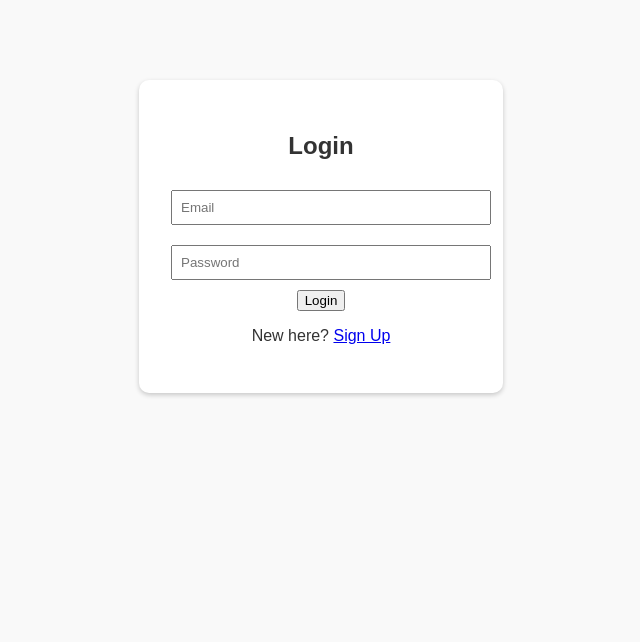
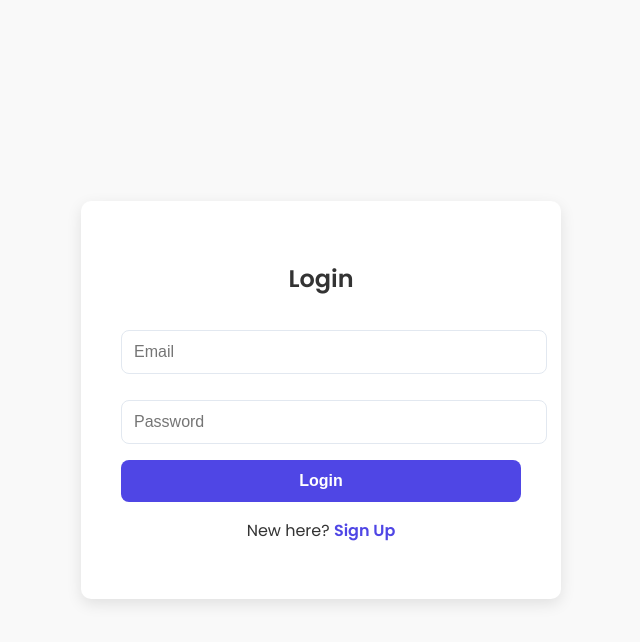
Before and after one commit to nikhilgupta738/ai-employability-coach, a plain HTML site: page public/login.html in a window 1280 px wide. Shown: the whole page, without its empty margins (319-959 px from the left). Drawn offline with Linux system fonts and the light colour scheme.

Commit message:
enhance styling and layout: add CSS variables, improve button interactions, and update login/signup box design; include Google Fonts and favicon in HTML files

```diff
--- a/public/css/style.css
+++ b/public/css/style.css
@@ -1,9 +1,29 @@
+:root {
+  --primary-color: #4f46e5;
+  --secondary-color: #f9f9f9;
+  --accent-color: #8b5cf6;
+  --text-color: #333;
+  --background-color: #f1f5f9;
+  --card-background: #ffffff;
+}
+
 body {
-  font-family: Arial, sans-serif;
+  display: flex;
+  flex-direction: column;
+  min-height: 100vh;
+  font-family: 'Poppins', sans-serif;
   margin: 0;
   background: #f9f9f9;
   color: #333;
   text-align: center;
+}
+
+main {
+  flex-grow: 1;
+  display: flex;
+  justify-content: center;
+  align-items: center;
+  padding: 2rem;
 }
 
 header {
@@ -23,6 +43,7 @@ header nav a {
 }
 
 .btn {
+  transition: all 0.3s ease;
   display: inline-block;
   padding: 10px 20px;
   margin-top: 1rem;
@@ -32,34 +53,117 @@ header nav a {
   text-decoration: none;
 }
 
+.btn:hover {
+  transform: translateY(-2px);
+  box-shadow: 0 4px 6px rgba(0, 0, 0, 0.1);
+}
+
+/* ... other styles from previous steps ... */
+
+/* Login/Signup Box Styling */
 .login-box {
-  max-width: 300px;
-  margin: 5rem auto;
-  padding: 2rem;
-  background: white;
+  background-color: var(--card-background);
   border-radius: 10px;
-  box-shadow: 0 2px 5px rgba(0,0,0,0.2);
+  box-shadow: 0 5px 15px rgba(0, 0, 0, 0.1);
+  padding: 2.5rem;
+  max-width: 400px;
+  width: 90%;
+  text-align: center;
+}
+
+.login-box h2 {
+  color: var(--text-color);
+  font-weight: 600;
+  margin-bottom: 1.5rem;
 }
 
 .login-box input {
+  width: 100%;
+  padding: 12px;
+  margin-bottom: 1rem;
+  border: 1px solid #e2e8f0;
+  border-radius: 8px;
+  font-size: 1rem;
+  transition: all 0.3s ease;
+}
+
+.login-box input:focus {
+  outline: none;
+  border-color: var(--primary-color);
+  box-shadow: 0 0 0 3px rgba(79, 70, 229, 0.2);
+}
+
+.login-box button {
+  width: 100%;
+  padding: 12px;
+  font-size: 1rem;
+  font-weight: 600;
+  cursor: pointer;
+  border: none;
+  border-radius: 8px;
+  background-color: var(--primary-color);
+  color: white;
+  transition: all 0.3s ease;
+}
+
+.login-box button:hover {
+  background-color: var(--accent-color);
+  transform: translateY(-2px);
+  box-shadow: 0 4px 6px rgba(0, 0, 0, 0.1);
+}
+
+.login-box p {
+  margin-top: 1rem;
+  color: var(--text-color);
+}
+
+.login-box a {
+  color: var(--primary-color);
+  text-decoration: none;
+  font-weight: 600;
+  transition: color 0.3s ease;
+}
+
+.login-box a:hover {
+  color: var(--accent-color);
+}
+
+input {
+  border: 1px solid #ddd;
+  border-radius: 5px;
   width: 100%;
   margin: 10px 0;
   padding: 8px;
 }
 
+textarea {
+  border: 1px solid #ddd;
+  border-radius: 5px;
+  width: 100%;
+  margin: 10px 0;
+  padding: 8px;
+  resize: vertical;
+}
 /* Progress Bar Styles */
 .progress-bar-container {
-    width: 100%;
-    background-color: #e0e0e0;
-    border-radius: 5px;
-    margin-top: 1rem;
-    height: 10px;
+  height: 15px; /* Taller progress bar */
+  background-color: #e0e0e0;
+  border-radius: 10px;
+  overflow: hidden;
+  margin-top: 1rem;
 }
 
 #progress-bar {
-    height: 100%;
-    background-color: #4f46e5;
-    border-radius: 5px;
-    width: 0%;
-    transition: width 0.4s ease-in-out;
+  height: 100%;
+  background-color: var(--accent-color);
+  transition: width 0.5s ease-in-out; /* Smoother animation */
 }
+
+#interviewContainer, #finalReport {
+  background-color: var(--card-background);
+  border-radius: 10px;
+  padding: 2rem;
+  box-shadow: 0 4px 8px rgba(0,0,0,0.1);
+  max-width: 800px;
+  width: 100%;
+}
--- a/public/login.html
+++ b/public/login.html
@@ -5,18 +5,32 @@
     <meta name="viewport" content="width=device-width, initial-scale=1.0" />
     <title>Login | AI Coach</title>
     <link rel="stylesheet" href="css/style.css" />
+    <link rel="icon" type="image/x-icon" href="img/favicon.jpg" />
+    <link rel="preconnect" href="https://fonts.googleapis.com" />
+    <link rel="preconnect" href="https://fonts.gstatic.com" crossorigin />
+    <link
+      href="https://fonts.googleapis.com/css2?family=Poppins:wght@400;600&display=swap"
+      rel="stylesheet"
+    />
   </head>
   <body>
+    <main>
       <div class="login-box">
         <h2 id="formTitle">Login</h2>
         <form id="authForm">
           <input type="text" id="name" placeholder="Name" />
-        <input type="email" id="email" placeholder="Email" required/>
-        <input type="password" id="password" placeholder="Password" required/>
+          <input type="email" id="email" placeholder="Email" required />
+          <input
+            type="password"
+            id="password"
+            placeholder="Password"
+            required
+          />
           <button type="submit">Login</button>
         </form>
         <p id="toggleForm">New here? <a href="#">Sign Up</a></p>
       </div>
+    </main>
 
     <script>
       const form = document.getElementById("authForm");
@@ -27,24 +41,25 @@
       let isLogin = true; // State variable to track form type
 
       // Toggle between login and sign-up
-      toggleLink.addEventListener('click', (e) => {
+      toggleLink.addEventListener("click", (e) => {
         e.preventDefault();
         isLogin = !isLogin;
         if (isLogin) {
-          formTitle.textContent = 'Login';
-          nameInput.style.display = 'none'; // Hide name input for login
-          form.querySelector('button').textContent = 'Login';
+          formTitle.textContent = "Login";
+          nameInput.style.display = "none"; // Hide name input for login
+          form.querySelector("button").textContent = "Login";
           toggleLink.innerHTML = 'New here? <a href="#">Sign Up</a>';
         } else {
-          formTitle.textContent = 'Sign Up';
-          nameInput.style.display = 'block'; // Show name input for sign-up
-          form.querySelector('button').textContent = 'Sign Up';
-          toggleLink.innerHTML = 'Already have an account? <a href="#">Login</a>';
+          formTitle.textContent = "Sign Up";
+          nameInput.style.display = "block"; // Show name input for sign-up
+          form.querySelector("button").textContent = "Sign Up";
+          toggleLink.innerHTML =
+            'Already have an account? <a href="#">Login</a>';
         }
       });
 
       // Initially hide name input
-      nameInput.style.display = 'none';
+      nameInput.style.display = "none";
 
       form.addEventListener("submit", async (e) => {
         e.preventDefault();
@@ -54,12 +69,14 @@
         const name = document.getElementById("name").value;
 
         const data = isLogin ? { email, password } : { name, email, password };
-        const url = isLogin ? 'http://localhost:5000/api/auth/login' : 'http://localhost:5000/api/auth/register';
+        const url = isLogin
+          ? "http://localhost:5000/api/auth/login"
+          : "http://localhost:5000/api/auth/register";
 
         try {
           const response = await fetch(url, {
-            method: 'POST',
-            headers: { 'Content-Type': 'application/json' },
+            method: "POST",
+            headers: { "Content-Type": "application/json" },
             body: JSON.stringify(data),
           });
 
@@ -68,22 +85,22 @@
           if (response.ok) {
             alert(result.msg);
             if (isLogin) {
-              localStorage.setItem('user', JSON.stringify(result.user));
-              window.location.href = 'dashboard.html';
+              localStorage.setItem("user", JSON.stringify(result.user));
+              window.location.href = "dashboard.html";
             } else {
               // After successful sign-up, switch to login form
               isLogin = true;
-              formTitle.textContent = 'Login';
-              nameInput.style.display = 'none';
-              form.querySelector('button').textContent = 'Login';
+              formTitle.textContent = "Login";
+              nameInput.style.display = "none";
+              form.querySelector("button").textContent = "Login";
               toggleLink.innerHTML = 'New here? <a href="#">Sign Up</a>';
             }
           } else {
             alert(`Error: ${result.msg}`);
           }
         } catch (error) {
-          console.error('Fetch error:', error);
-          alert('Could not connect to the server.');
+          console.error("Fetch error:", error);
+          alert("Could not connect to the server.");
         }
       });
     </script>
```
Also changed, not shown: public/dashboard.html (+10 -2 lines), public/index.html (+14 -4 lines), public/img/favicon.jpg (added). Lines whose indentation alone changed are shown as unchanged.
